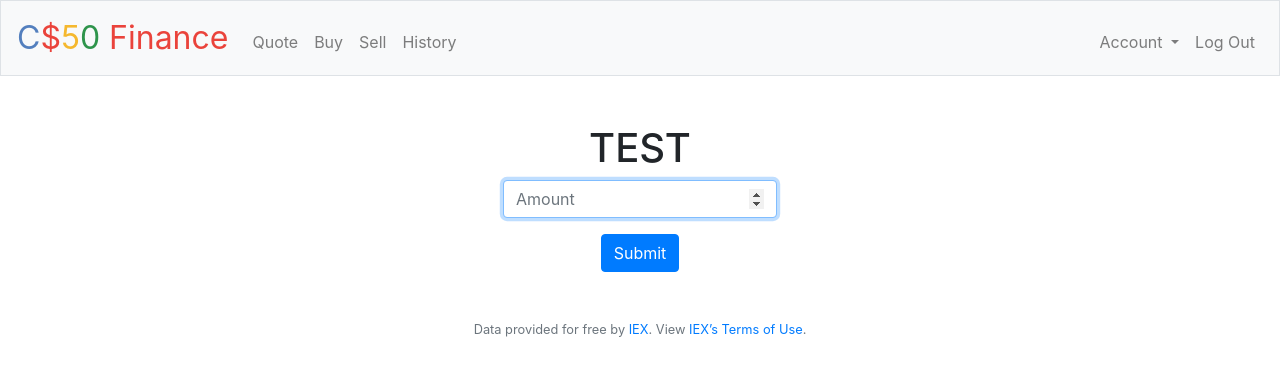
After one commit to havefuncoding/CS50_Finance, a Flask app: page /add_funds in a window 1280 px wide. The commit adds this page. Shown: the top 376 px of the page. Run offline with Flask 2, Linux system fonts and the light colour scheme; the visitor is signed in with stand-in values (Sample User, id 1); some libraries are stand-ins or nearby versions.

Commit message:
bonus feature, add funds page

```diff
--- a/finance/application.py
+++ b/finance/application.py
@@ -339,6 +339,7 @@ def sell():
     else:
         return render_template("sell.html", symbols=symbols)
 
+
 @app.route("/withdraw_funds", methods=["GET", "POST"])
 @login_required
 def withdraw_funds():
@@ -374,6 +375,37 @@ def withdraw_funds():
         return render_template("withdraw_funds.html")
 
 
+@app.route("/add_funds", methods=["GET", "POST"])
+@login_required
+def add_funds():
+    """Add funds to account."""
+
+    # If user submitted form, verify form args and render error or data for submitted args
+    if request.method == "POST":
+        user_id = session["user_id"]
+
+        # Get the add amount from form
+        add_amount = float(request.form.get("add_amount"))
+
+        if not add_amount:                 # Return error if input empty
+            return apology("missing amount")
+
+        # Update cash
+        db.execute(f"UPDATE users SET cash = cash + {add_amount} WHERE id = '{user_id}'")
+
+        # Log transaction
+        # Display transaction count with +1, and type to "a" for add action
+        # TODO: Update transactions.buy_or_sell to transactions.type
+        transaction_id = db.execute(
+            f"INSERT INTO transactions (symbol, name, price, count, buy_or_sell, user_id) VALUES ('CASH', 'CASH', {add_amount}, {1}, 'a', {user_id})")
+
+        return redirect("/")                    # Finally return user to index/portfolio page
+
+    # If user navigated to page, render the withdraw funds page
+    else:
+        return render_template("add_funds.html")
+
+
 def errorhandler(e):
     """Handle error"""
     if not isinstance(e, HTTPException):
--- /dev/null
+++ b/finance/templates/add_funds.html
@@ -0,0 +1,17 @@
+{% extends "layout.html" %}
+
+{% block title %}
+    Add Funds
+{% endblock %}
+
+
+{% block main %}
+    <form action="/add_funds" method="post">
+
+        <div class="form-group">
+            <input autocomplete="off" autofocus class="form-control" name="add_amount" placeholder="Amount" type="number" step="0.01">
+        </div>
+        <button class="btn btn-primary" type="submit">Submit</button>
+
+    </form>
+{% endblock %}
--- a/finance/templates/layout.html
+++ b/finance/templates/layout.html
@@ -40,6 +40,19 @@
                         <li class="nav-item"><a class="nav-link" href="/history">History</a></li>
                     </ul>
                     <ul class="navbar-nav ml-auto mt-2">
+
+                        <li class="nav-item dropdown">
+                            <a class="nav-link dropdown-toggle" href="http://example.com" id="navbarDropdownMenuLink" data-toggle="dropdown" aria-haspopup="true" aria-expanded="false">
+                            Account
+                            </a>
+                            <div class="dropdown-menu" aria-labelledby="navbarDropdownMenuLink">
+                                <a class="nav-item nav-link dropdown-item" href="/add_funds">Add Funds</a>
+                                <a class="nav-item nav-link dropdown-item" href="/withdraw_funds">Withdraw Funds</a>
+                                <a class="nav-item nav-link dropdown-item" href="/change_username">Change Username</a>
+                                <a class="nav-item nav-link dropdown-item" href="/change_password">Change Password</a>
+                            </div>
+                        </li>
+
                         <li class="nav-item"><a class="nav-link" href="/logout">Log Out</a></li>
                     </ul>
                 {% else %}
@@ -60,6 +73,7 @@
         {% endif %}
 
         <main class="container p-5">
+            <h1>TEST</h1>
             {% block main %}{% endblock %}
         </main>
 
```
